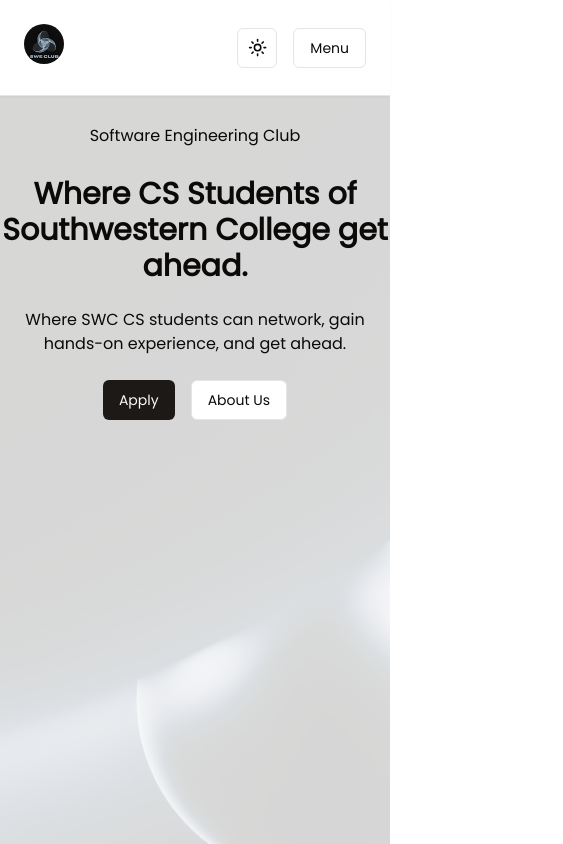
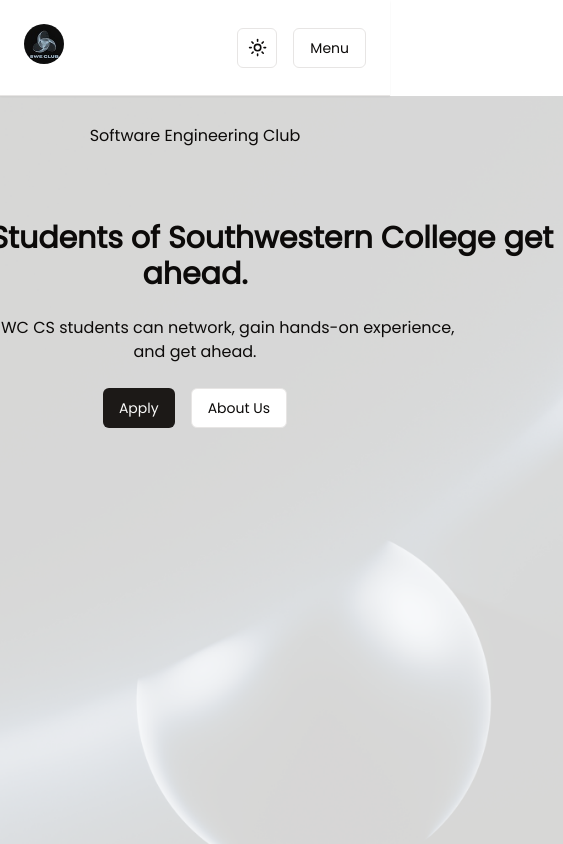
Before and after one commit to SWC-Software-Engineering-Club/SWE-Club-Website, a Next.js app: page / in a window 390 px wide. Shown: the top 844 px of the page, 563 px wide, since content can reach past the window. Built offline with nearby package versions, Linux system fonts and the light colour scheme; grey boxes are pictures that could not be loaded.

Commit message:
fix text layout

```diff
--- a/components/header.tsx
+++ b/components/header.tsx
@@ -6,25 +6,26 @@ const Header = () => {
     <>
       <div className="relative h-screen">
         <div className="max-w-full h-full space-y-7 flex flex-col items-center mb-28 mt-24 relative">
+          {/* Background Image Styling */}
+          <div className="absolute inset-0 bg-cover">
             <Image
               src="/hero-bg.png"
               alt="black background"
               layout="fill"
-            className="absolute inset-0"
               objectFit="cover"
             />
+          </div>
 
+          {/* Text Box Content */}
+          <div className="flex flex-col items-center justify-center z-50 gap-y-6 mt-[50rem]">
             <span>Software Engineering Club</span>
-          <div className="flex flex-col items-center justify-center z-50 gap-y-6">
-            <h1 className="text-3xl sm:text-5xl md:text-6xl font-bold">
+            <h1 className="text-3xl sm:text-5xl md:text-6xl font-bold mt-12 w-[46rem]">
               Where CS Students of Southwestern College get ahead.
             </h1>
-
-            <h3 className="text-base sm:text-xl md:text-2xl font-medium">
+            <h3 className="text-base sm:text-xl md:text-2xl font-medium w-[34rem]">
               Where SWC CS students can network, gain hands-on experience, and
               get ahead.
             </h3>
-
             <div className="flex gap-4">
               <Button>Apply</Button>
               <Button variant="outline">About Us</Button>
```
Lines whose indentation alone changed are shown as unchanged.
